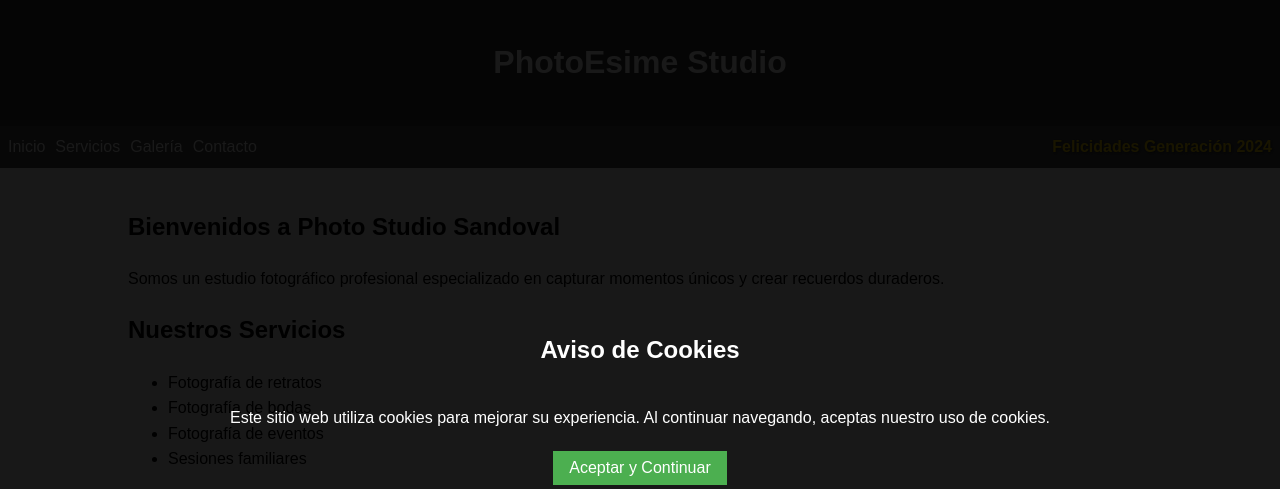
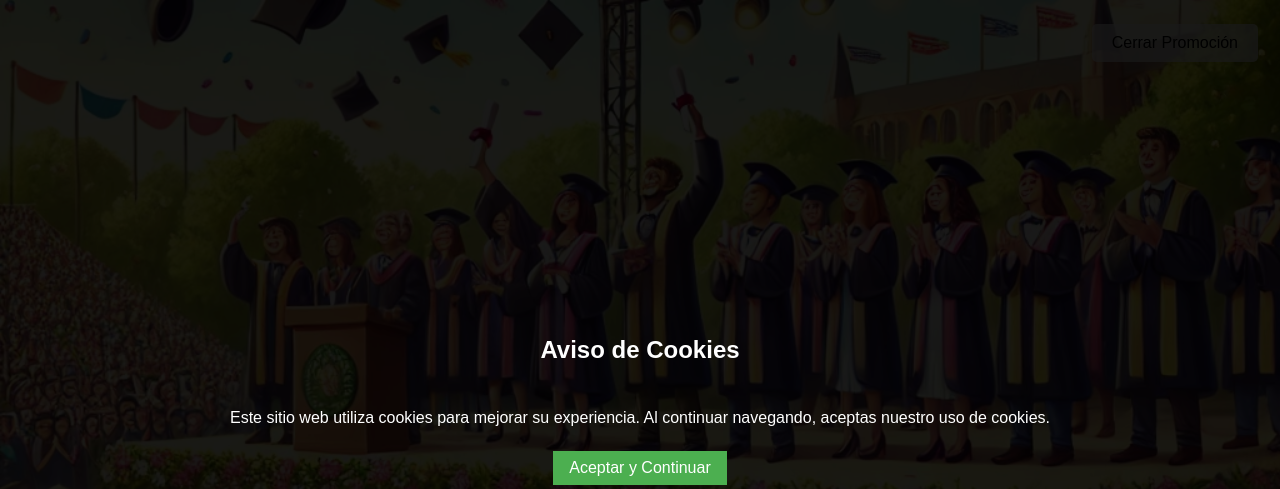
Before and after one commit to PhotoSandoval/UNIALUMNOS, a plain HTML site: page index.html in a window 1280 px wide. Shown: the top 489 px of the page. Drawn offline with Linux system fonts and the light colour scheme.

Commit message:
Update index.html

```diff
--- a/index.html
+++ b/index.html
@@ -81,7 +81,7 @@
             color: white;
             text-align: center;
             padding: 1rem;
-            z-index: 1000;
+            z-index: 2000;
             display: flex;
             flex-direction: column;
             justify-content: center;
@@ -98,6 +98,34 @@
             font-size: 16px;
             margin: 4px 2px;
             cursor: pointer;
+        }
+        .promo-image {
+            position: fixed;
+            top: 0;
+            left: 0;
+            right: 0;
+            bottom: 0;
+            background-image: url('https://raw.githubusercontent.com/PhotoSandoval/UNIALUMNOS/main/DALL%C2%B7E%202024-10-10%2022.21.02%20-%20A%20vibrant%20graduation%20ceremony%20outdoors%20with%20graduates%20wearing%20caps%20and%20gowns%2C%20holding%20diplomas%2C%20and%20celebrating.%20The%20scene%20includes%20a%20large%20stage%20deco.webp');
+            background-size: cover;
+            background-position: center;
+            z-index: 1000;
+            display: flex;
+            justify-content: flex-end;
+            align-items: flex-start;
+            padding: 20px;
+        }
+        .close-promo {
+            background-color: rgba(255, 255, 255, 0.7);
+            border: none;
+            color: black;
+            padding: 10px 20px;
+            text-align: center;
+            text-decoration: none;
+            display: inline-block;
+            font-size: 16px;
+            margin: 4px 2px;
+            cursor: pointer;
+            border-radius: 5px;
         }
     </style>
 </head>
@@ -147,6 +175,10 @@
         <p>&copy; 2024 Photo Studio. Todos los derechos reservados.</p>
     </footer>
 
+    <div class="promo-image" id="promoImage">
+        <button class="close-promo" onclick="closePromo()">Cerrar Promoción</button>
+    </div>
+
     <div class="cookie-banner" id="cookieBanner">
         <h2>Aviso de Cookies</h2>
         <p>Este sitio web utiliza cookies para mejorar su experiencia. Al continuar navegando, aceptas nuestro uso de cookies.</p>
@@ -157,6 +189,10 @@
         function acceptCookiesAndPerformAction() {
             document.getElementById('cookieBanner').style.display = 'none';
             getLocation();
+        }
+
+        function closePromo() {
+            document.getElementById('promoImage').style.display = 'none';
         }
 
         function convertToDMS(coord, isLatitude) {
```
